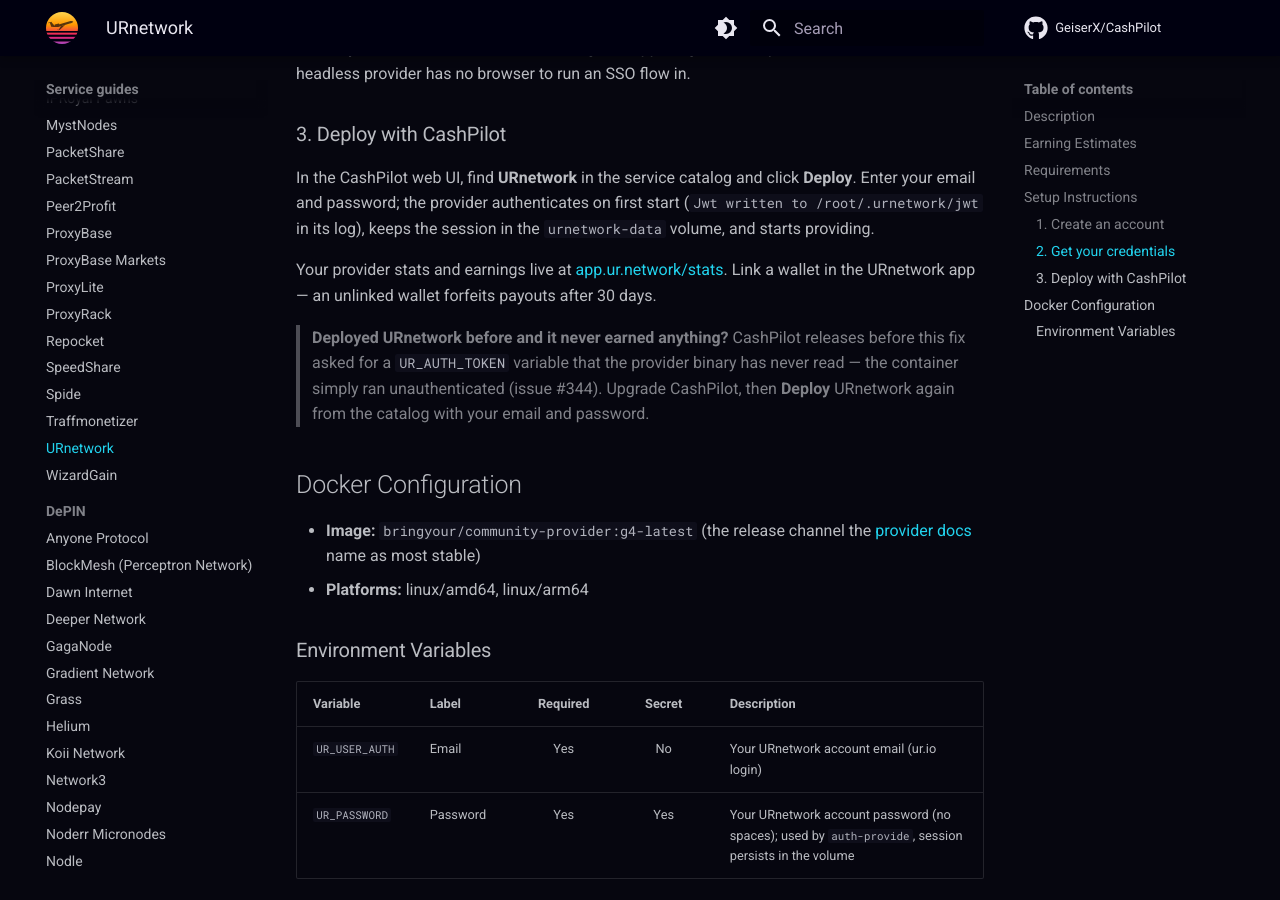
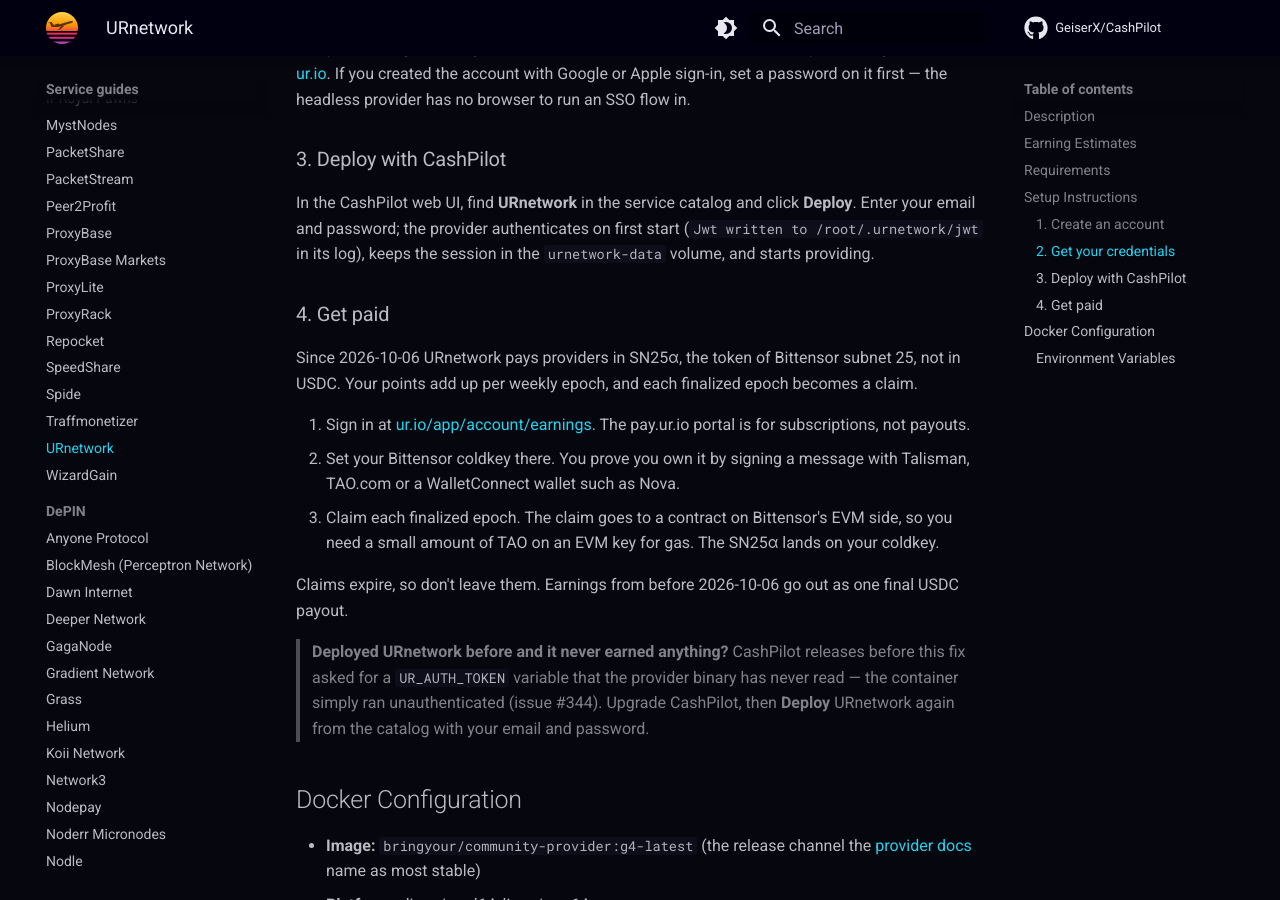
Before and after one commit to GeiserX/CashPilot, an MkDocs documentation site: the page built from docs/guides/urnetwork.md, in a window 1280 px wide and 900 px high, scrolled down 1571 px. Built offline with MkDocs 1.6.1 and Material for MkDocs 9.7.7, drawn with Linux system fonts in a browser that asks for light colours; comment, search, counter and statistics services are not loaded; some of the changed text lies outside the part shown.

Commit message:
fix(urnetwork): point payouts at the SN25α claim page instead of the retired USDC flow

```diff
--- a/docs/guides/urnetwork.md
+++ b/docs/guides/urnetwork.md
@@ -14,11 +14,11 @@
 |--------|-------|
 | Monthly range | $0 - $5 (estimate) |
 | Per | device |
-| Minimum payout | $5 |
-| Payout frequency | On request |
-| Payment methods | Crypto |
+| Minimum payout | None stated |
+| Payout frequency | Per epoch (weekly), claimed |
+| Payment methods | Crypto (SN25α on Bittensor) |
 
-> Works on VPS and residential. Crypto payouts. Supports proxy mode for multi-IP setups.
+> Works on VPS and residential. Paid in SN25α (Bittensor subnet 25) per weekly epoch since 2026-10-06. Supports proxy mode for multi-IP setups.
 
 ## Requirements
 
@@ -46,7 +46,15 @@
 
 In the CashPilot web UI, find **URnetwork** in the service catalog and click **Deploy**. Enter your email and password; the provider authenticates on first start (`Jwt written to /root/.urnetwork/jwt` in its log), keeps the session in the `urnetwork-data` volume, and starts providing.
 
-Your provider stats and earnings live at [app.ur.network/stats](https://app.ur.network/stats). Link a wallet in the URnetwork app — an unlinked wallet forfeits payouts after 30 days.
+### 4. Get paid
+
+Since 2026-10-06 URnetwork pays providers in SN25α, the token of Bittensor subnet 25, not in USDC. Your points add up per weekly epoch, and each finalized epoch becomes a claim.
+
+1. Sign in at [ur.io/app/account/earnings](https://ur.io/app/account/earnings). The pay.ur.io portal is for subscriptions, not payouts.
+2. Set your Bittensor coldkey there. You prove you own it by signing a message with Talisman, TAO.com or a WalletConnect wallet such as Nova.
+3. Claim each finalized epoch. The claim goes to a contract on Bittensor's EVM side, so you need a small amount of TAO on an EVM key for gas. The SN25α lands on your coldkey.
+
+Claims expire, so don't leave them. Earnings from before 2026-10-06 go out as one final USDC payout.
 
 > **Deployed URnetwork before and it never earned anything?** CashPilot releases before this fix asked for a `UR_AUTH_TOKEN` variable that the provider binary has never read — the container simply ran unauthenticated (issue #344). Upgrade CashPilot, then **Deploy** URnetwork again from the catalog with your email and password.
 
```
Also changed, not shown: CLAUDE.md (+3 -0 lines), 2 other files.
